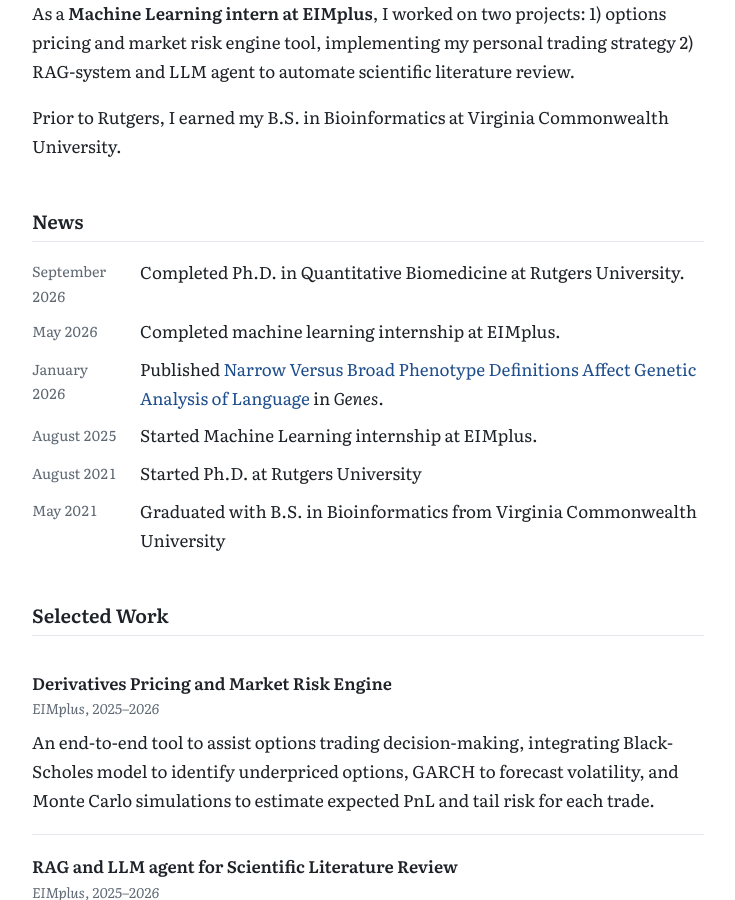
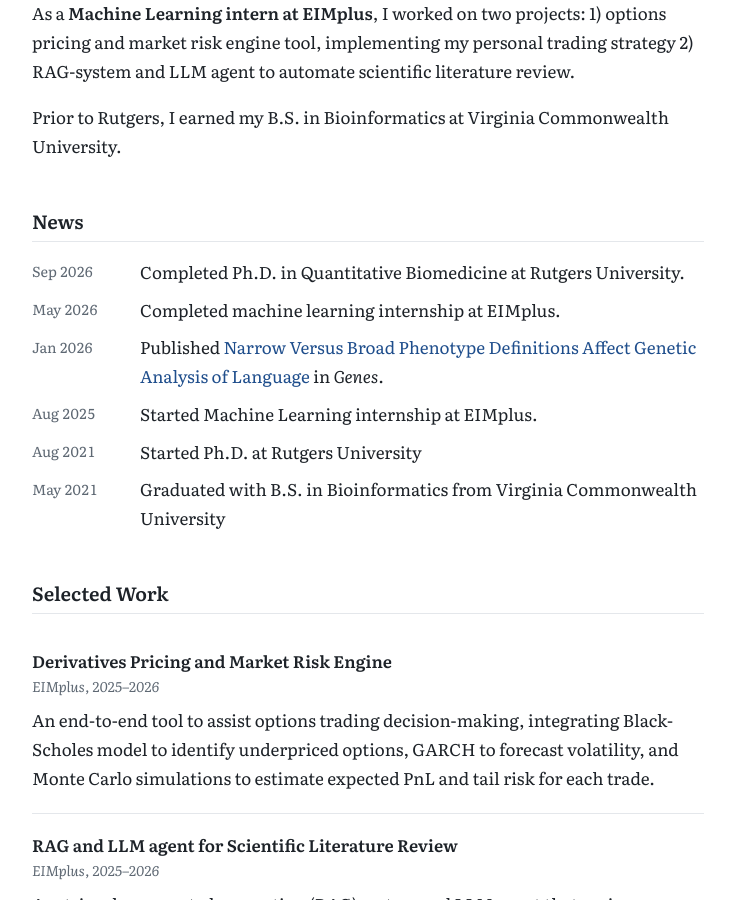
Before and after one commit to mklodi1/mklodi1.github.io, a Jekyll site: the page built from index.html, in a window 1280 px wide and 900 px high, scrolled down 454 px. Shown: the whole window, without its empty margins (272-1007 px from the left). Built offline with Jekyll 4.4.1, drawn with Linux system fonts in a browser that asks for light colours.

Commit message:
Update news.yml

```diff
--- a/_data/news.yml
+++ b/_data/news.yml
@@ -1,14 +1,14 @@
 # Newest first. One short line each; links are written as [text](url).
 # Tip: wrap text in "double quotes" if it contains a colon.
-- date: September 2026
+- date: Sep 2026
   text: "Completed Ph.D. in Quantitative Biomedicine at Rutgers University."
 - date: May 2026
   text: "Completed machine learning internship at EIMplus."
-- date: January 2026
+- date: Jan 2026
   text: "Published [Narrow Versus Broad Phenotype Definitions Affect Genetic Analysis of Language](https://doi.org/10.3390/genes17020125) in *Genes*."
-- date: August 2025
+- date: Aug 2025
   text: "Started Machine Learning internship at EIMplus."
-- date: August 2021
+- date: Aug 2021
   text: "Started Ph.D. at Rutgers University"
 - date: May 2021
   text: "Graduated with B.S. in Bioinformatics from Virginia Commonwealth University"
```
